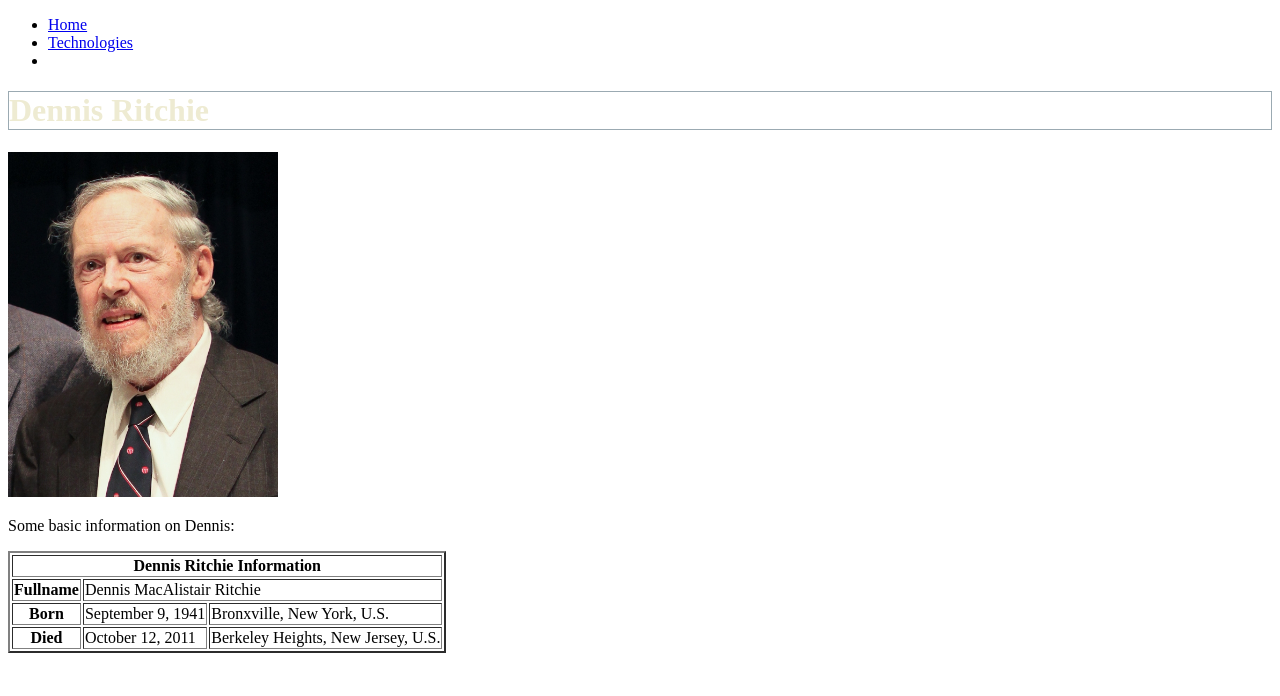
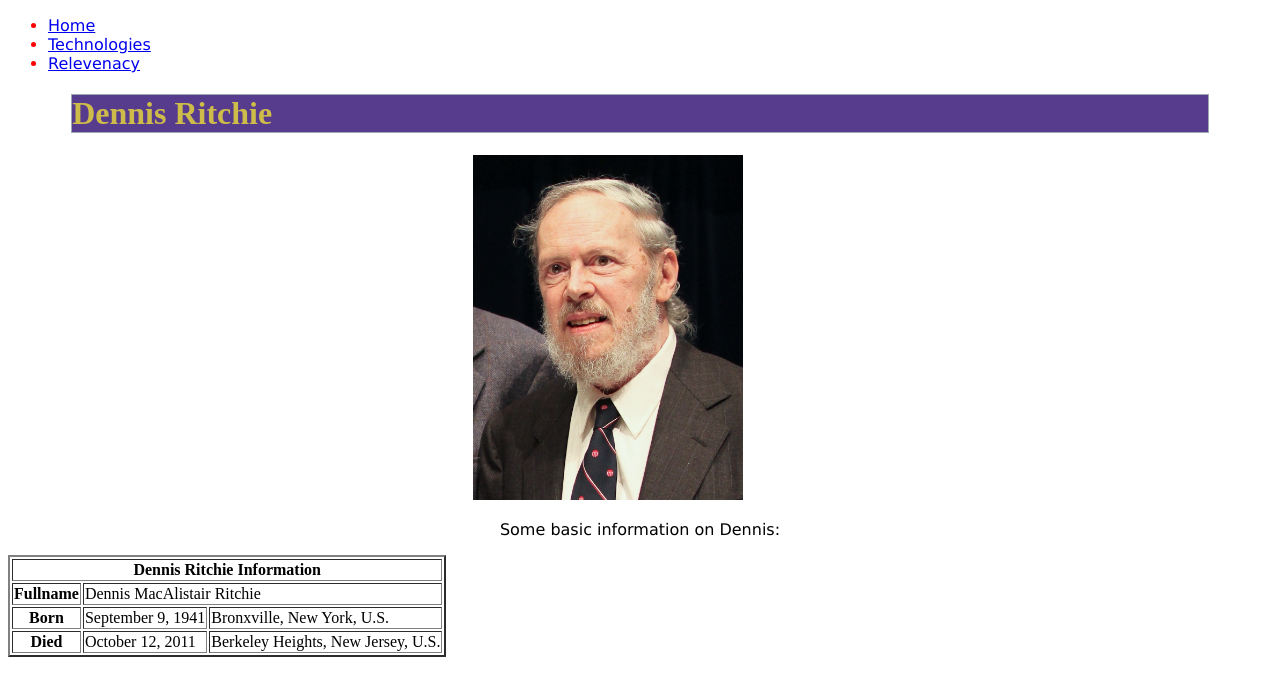
Before and after one commit to ollyjc99/CM1102, a plain HTML site: page index.html in a window 1280 px wide. Drawn offline with Linux system fonts and the light colour scheme.

Commit message:
More changes

```diff
--- a/index.html
+++ b/index.html
@@ -1,14 +1,15 @@
 <!DOCTYPE html>
 <html lang="en">
 <head>
+  <style type="text/css">
+    p.image {
+      background-color: #573B8D
+      margin-left: 5%;
+      margin-right: 5%;
+    }
+  </style>
+  <link rel="stylesheet" type="text/css" href="styles.css">
   <title>Dennis Ritchie Fact file</title>
-  <style type="text/css">
-    h1.heads {
-      color: #eeebd2;
-      bacgkround-color: d8a29b;
-      border: thin groove #9baab2;
-    }
-    </style>
   <meta charset="utf-8">
 </head>
 <body>
@@ -16,13 +17,13 @@
   <nav id="Menu">
     <ul>
       <li><a href="index.html">Home</a></li>
-      <li><a href="#">Technologies</a></li>
-      <li><a href="#"></a></li>
+      <li><a href="contributions.html">Technologies</a></li>
+      <li><a href="relevance.html">Relevenacy</a></li>
     </ul>
   </nav>
 
-  <h1 class="heads"> Dennis Ritchie </h1>
-  <p>
+  <h1> Dennis Ritchie </h1>
+  <p class="image">
     <img src="Dennis_Ritchie.jpg" alt="Dennis Ritchie Portrait" height="345" width="270"/>
   </p>
   <p>Some basic information on Dennis:</p>
--- a/styles.css
+++ b/styles.css
@@ -1,16 +1,14 @@
 h1 {
-  color : red
-  border : thin groove;
-  text-align:center;
-}
+    margin-left: 5%;
+    margin-right: 5%;
+    color: #cebc4a;
+    background-color: #573B8D;
+    border: thin groove #9baab2;
+  }
 
 p {
-  margin-left: 10%;
-  border: ridge;
-  background-color: #ee8822;
+    font-family: verdana;
+    text-align: center;
 }
-
-h1 { font-family: arial;
-      color: blue; }
 ul, ol { font-family: verdana;
           color: red;}
```
Also changed, not shown: contributions.html (added, +21 -0 lines), relevance.html (added, +21 -0 lines), 2 other files.
